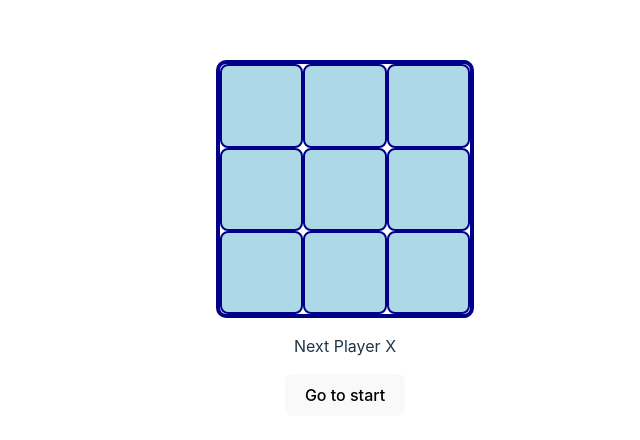
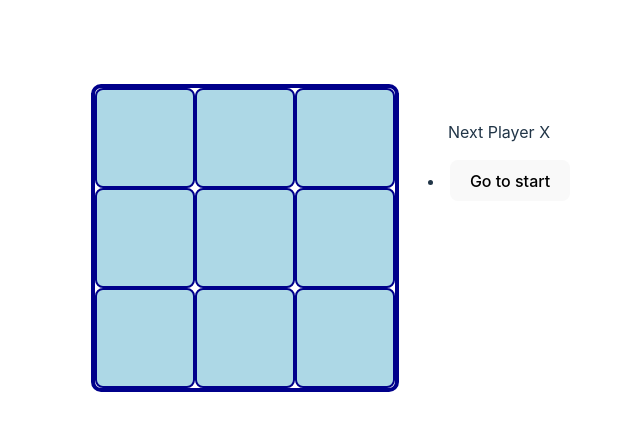
Before and after one commit to thinhpham311-dev/react-tic-tac-toe-demo, a React (Vite) app: page / in a window 1280 px wide. Shown: the part 162-602 px from the top of the page, without its empty margins (295-935 px from the left). Built offline with nearby package versions, Linux system fonts and the light colour scheme.

Commit message:
Show the score history between 2 players

```diff
--- a/src/App.tsx
+++ b/src/App.tsx
@@ -2,7 +2,17 @@ import { useState } from 'react'
 import { Board } from './components/Board';
 import './App.css'
 import { calculateWinner } from './helpers';
+import styled from "styled-components";
 
+const GameContainer = styled.div`
+  display: flex;
+  flex-wrap:wrap;
+`
+
+const GameState = styled.div`
+	width: 200px;
+	margin: 20px auto;
+`;
 
 function App() {
   const [history, setHistory] = useState([Array(9).fill(null)]);
@@ -32,13 +42,25 @@ function App() {
     setXisNext(step % 2 === 0);
   }
 
+  const renderMoves = () => {
+    return history.map((_step, move) => {
+      const destination = move ? `Go to move ${move}` : 'Go to start';
+      return (
+        <li key={move}>
+          <button onClick={() => jumpTo(move)}> {destination}</button>
+        </li>
+      )
+    })
+  }
 
   return (
-    <>
+    <GameContainer>
       <Board squares={history[stepNumber]} onClick={handleClick} />
-      <p>{winner ? `Winner: ${winner}` : `Next Player ${xIsNext ? 'X' : 'O'}`}</p>
-      <button onClick={() => jumpTo(0)}> Go to start</button>
-    </>
+      <GameState>
+        <p>{winner ? `Winner: ${winner}` : `Next Player ${xIsNext ? 'X' : 'O'}`}</p>
+        {renderMoves()}
+      </GameState>
+    </GameContainer>
   )
 }
 
--- a/src/components/Board.tsx
+++ b/src/components/Board.tsx
@@ -6,8 +6,8 @@ import { Square } from "./Square";
 const BoardContainer = styled.div`
 	border: 4px solid darkblue;
 	border-radius: 10px;
-	min-width: 250px;
-	min-height: 250px;
+	width: 300px;
+	height: 300px;
 	margin: 0 auto;
 	display: grid;
 	grid-template: repeat(3, 1fr) / repeat(3, 1fr);
```
